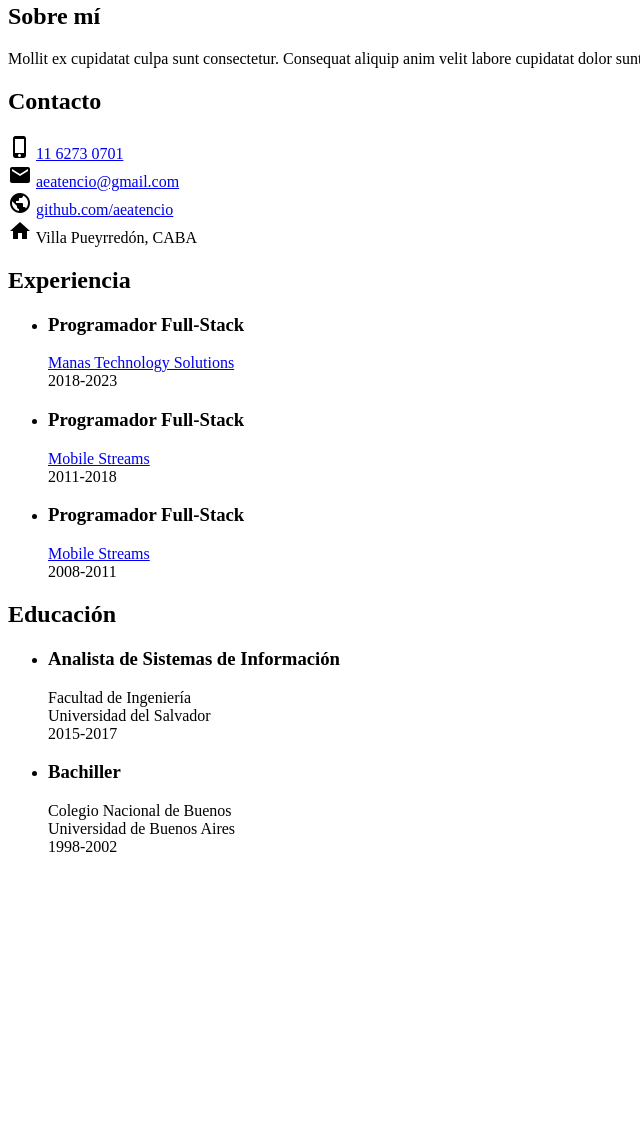
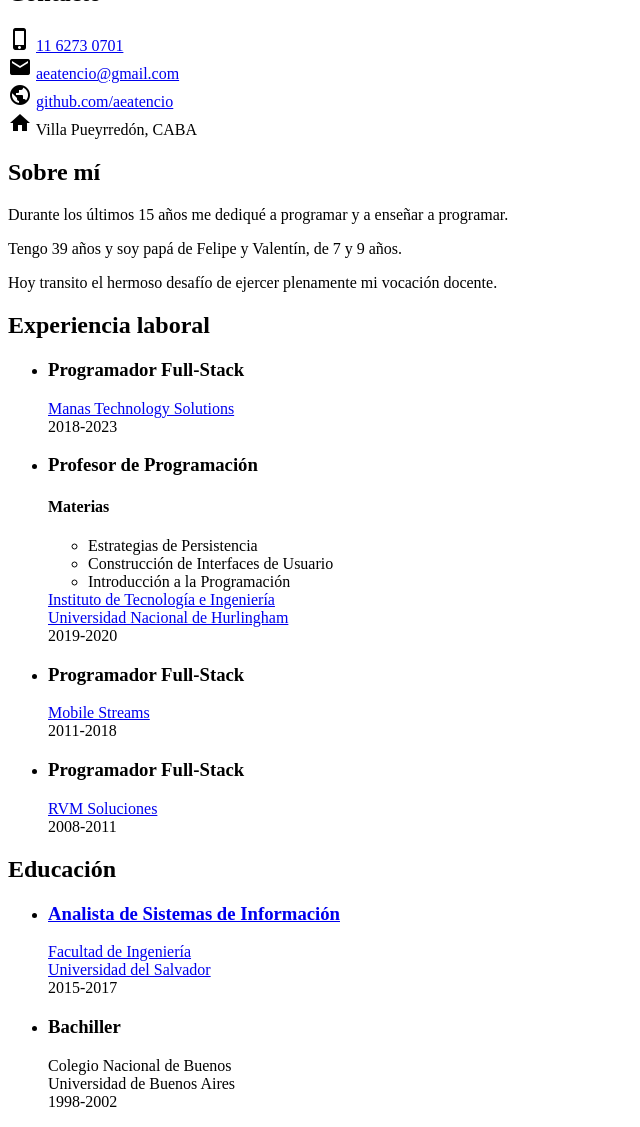
Before and after one commit to aeatencio/cv, a plain HTML site: page index.html in a window 1280 px wide. Shown: the part 412-1539 px from the top of the page, without its empty margins (0-640 px from the left). Before the commit the page ends 1284 px from the top, so only its background shows below. Drawn offline with Linux system fonts and the light colour scheme.

Commit message:
Avances varios

```diff
--- a/index.html
+++ b/index.html
@@ -1,15 +1,14 @@
 <link rel="stylesheet" type="text/css" href="index.css" />
 <link rel="stylesheet" href="https://fonts.googleapis.com/icon?family=Material+Icons">
 
-<h1>Andrés Atencio</h1>
-
-<h3>Profesor de Programación</h3>
+<h1>
+    Andrés Atencio
+</h1>
+<div>
+    Profesor de Programación
+</div>
 
 <img src="avatar.jpg" class="avatar" />
-
-<h2>Sobre mí</h2>
-
-Mollit ex cupidatat culpa sunt consectetur. Consequat aliquip anim velit labore cupidatat dolor sunt voluptate aute consequat exercitation ad anim. Consequat ad eu laboris nulla quis.
 
 <h2>Contacto</h2>
 
@@ -30,7 +29,19 @@
     Villa Pueyrredón, CABA
 </div>
 
-<h2>Experiencia</h2>
+<h2>Sobre mí</h2>
+
+<p>
+    Durante los últimos 15 años me dediqué a programar y a enseñar a programar.
+</p>
+<p>
+    Tengo 39 años y soy papá de Felipe y Valentín, de 7 y 9 años.
+</p>
+<p>
+    Hoy transito el hermoso desafío de ejercer plenamente mi vocación docente.
+</p>
+
+<h2>Experiencia laboral</h2>
 
 <ul>
     <li>
@@ -42,6 +53,34 @@
         </div>
         <div>
             2018-2023
+        </div>
+    </li>
+    <li>
+        <h3>
+            Profesor de Programación
+        </h3>
+        <h4>
+            Materias
+        </h4>
+        <ul>
+            <li>
+                Estrategias de Persistencia
+            </li>
+            <li>
+                Construcción de Interfaces de Usuario
+            </li>
+            <li>
+                Introducción a la Programación
+            </li>
+        </ul>
+        <div>
+            <a href="https://unahur.edu.ar/instituto-de-tecnologia-e-ingenieria/" target="_blank">Instituto de Tecnología e Ingeniería</a>
+        </div>
+        <div>
+            <a href="https://unahur.edu.ar/" target="_blank">Universidad Nacional de Hurlingham</a>
+        </div>
+        <div>
+            2019-2020
         </div>
     </li>
     <li>
@@ -60,7 +99,7 @@
             Programador Full-Stack
         </h3>
         <div>
-            <a href="https://www.rvmsoluciones.com.ar/Index.html" target="_blank">Mobile Streams</a>
+            <a href="https://www.rvmsoluciones.com.ar/Index.html" target="_blank">RVM Soluciones</a>
         </div>
         <div>
             2008-2011
@@ -74,13 +113,13 @@
 <ul>
     <li>
         <h3>
-            Analista de Sistemas de Información
+            <a href="https://ingenieria.usal.edu.ar/inge_carrera-sistemas-informacion" target="_blank">Analista de Sistemas de Información</a>
         </h3>
         <div>
-            Facultad de Ingeniería
+            <a href="https://ingenieria.usal.edu.ar/" target="_blank">Facultad de Ingeniería</a>
         </div>
         <div>
-            Universidad del Salvador
+            <a href="https://www.usal.edu.ar/" target="_blank">Universidad del Salvador</a>
         </div>
         <div>
             2015-2017
```
